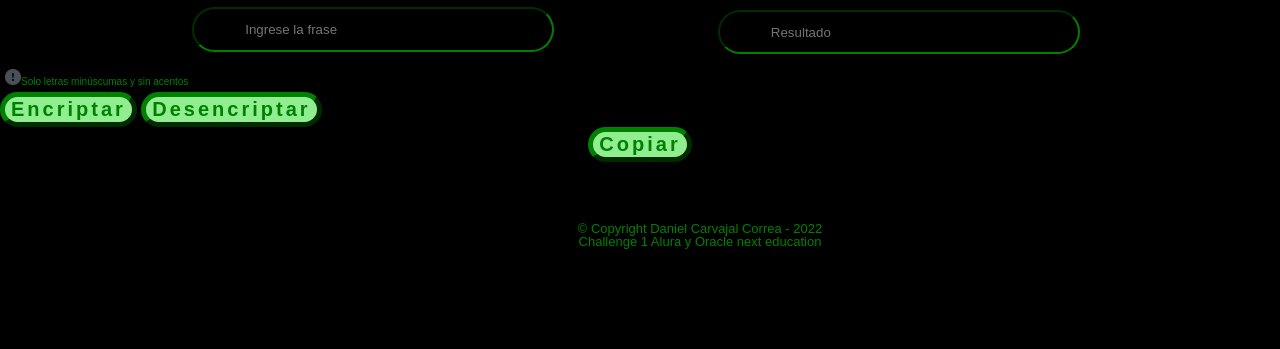
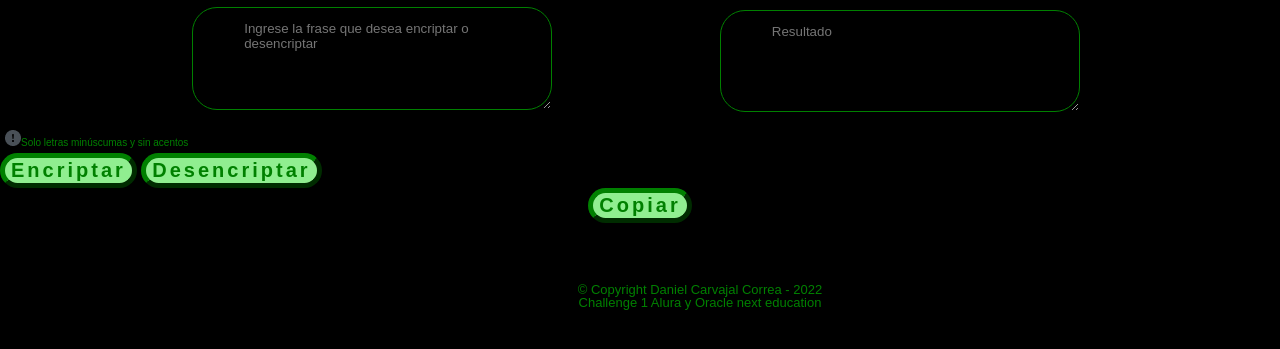
Before and after one commit to DanCarCo/Encriptador, a plain HTML site: page index.html in a window 1280 px wide. Shown: the part 93-442 px from the top of the page. Drawn offline with Linux system fonts and the light colour scheme; a web font is replaced by a local one.

Commit message:
cambio textarea

```diff
--- a/index.html
+++ b/index.html
@@ -20,13 +20,13 @@
 
         <main class="contenedor-principal">
             <div class="tarjeta num1">
-                <input type="text" id="mensaje" placeholder="Ingrese la frase" style="color:green" >
+                <textarea id="mensaje" placeholder="Ingrese la frase que desea encriptar o desencriptar" style="color:green" cols="40" rows="5"></textarea>
                 <h2 class="parrafo"> <img src="Vector (2).png">Solo letras minúscumas y sin acentos</h2>
                 <button id="encriptar">Encriptar</button>
                 <button id="desencriptar">Desencriptar</button>
             </div>
             <div class="tarjeta2">
-                <input type="text" id="resultado" placeholder="Resultado" style="color:green" >
+                <textarea id="resultado" placeholder="Resultado" style="color:green" cols="40" rows="5"></textarea>
                 <button id="copiar">Copiar</button>
 
             </div>
```
